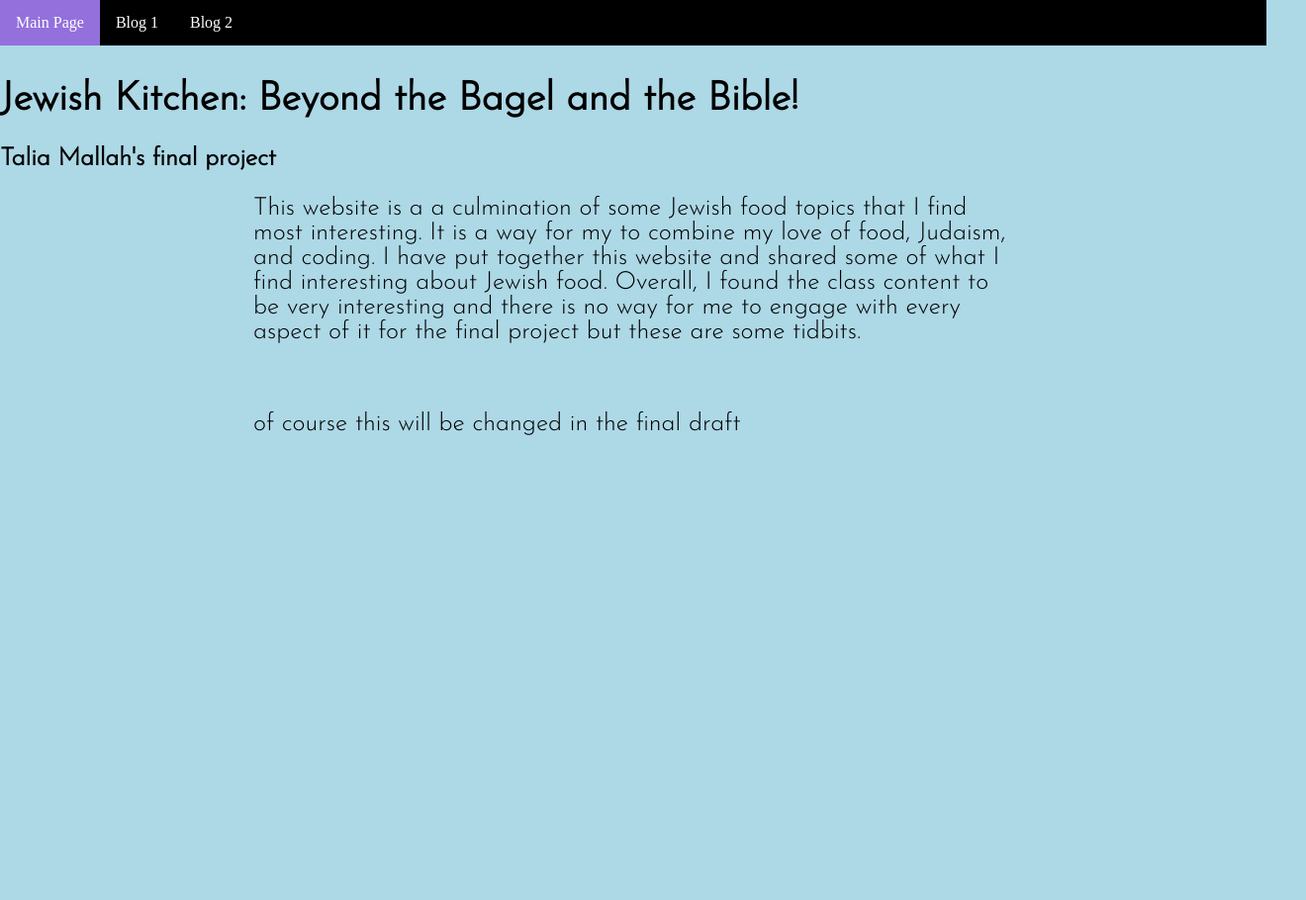
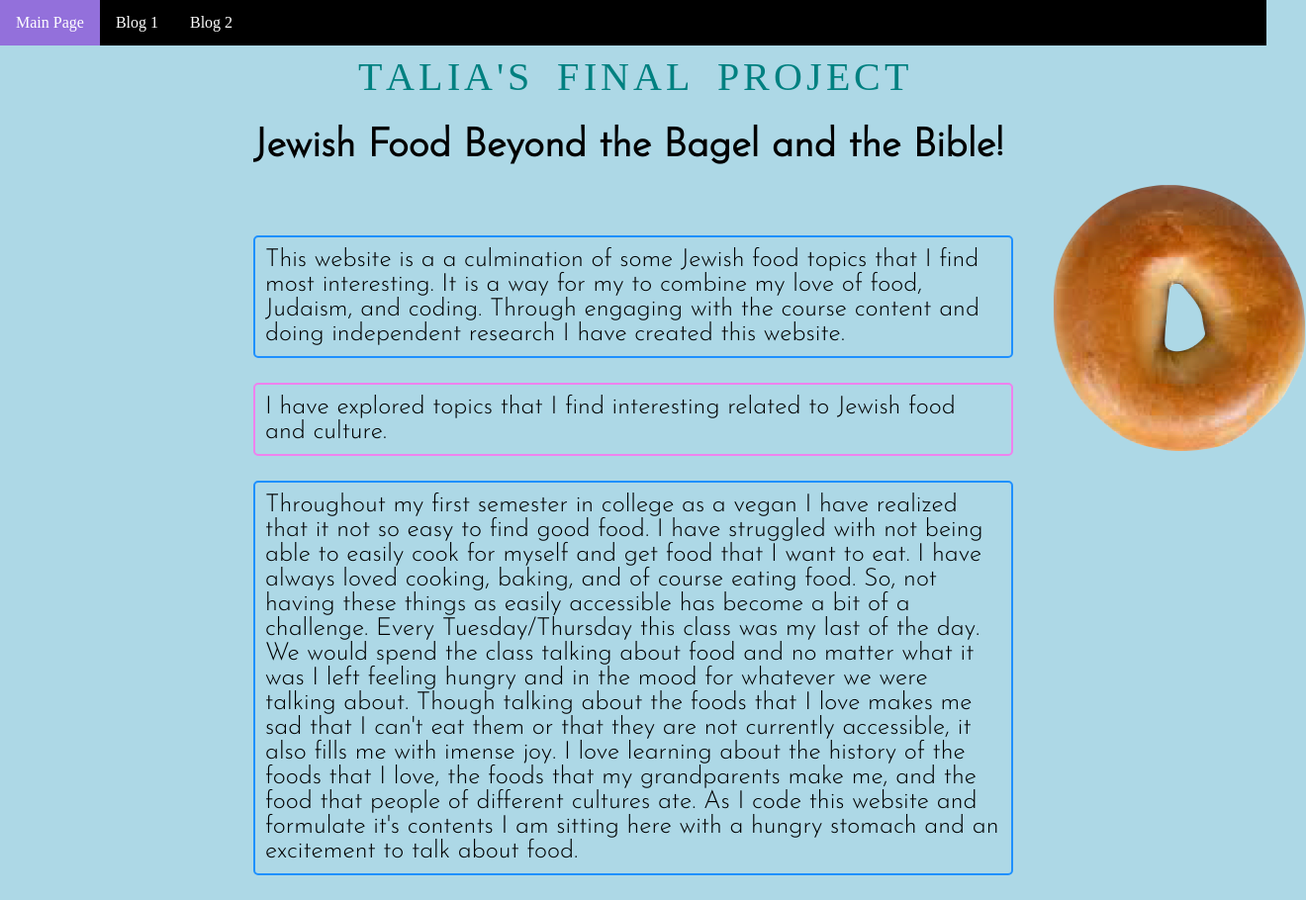
Before and after one commit to TMallah123/FinalProject, a plain HTML site: page talia.html in a window 1280 px wide. Shown: the whole page at 99% size, 1320 px wide, since content can reach past the window. Before the commit the page ends 800 px from the top, so only its background shows below. Drawn offline with Linux system fonts and the light colour scheme.

Commit message:
Update talia.html

```diff
--- a/talia.html
+++ b/talia.html
@@ -3,41 +3,68 @@
      <meta charset="UTF-8">
     <title>Final Project</title>
 
-
-
 </head>
-
     <div class="menu">
-
-
-
     <ul>
 
         <link rel="stylesheet" Href= "STYLESHEET.css">
+        <link rel="stylesheet" Href= "Pstyle.css">
+        <link rel="stylesheet" Href= "bagel.css">
         <link rel="stylesheet" Href= "Navipage.css" >
-
-        <li> <a href="kitchenClassProj/talia.html">Main Page</a> </li>
-
+        <li> <a href="kitchenClassProj/index.html">Main Page</a> </li>
         <li> <a href="Pages/Blog1.html">Blog 1</a> </li>
         <li> <a href="Pages/Blog2.html">Blog 2</a> </li>
-
-
 
        </ul>
   </div>
 
 <body>
     <br/><br/><br/>
-    <h1>Jewish Kitchen: Beyond the Bagel and the Bible!</h1>
 
-    <h2>Talia Mallah's final project</h2>
+    <div class="waviy">
+   <span style="--i:1">T</span>
+    <span style="--i:2">A</span>
+    <span style="--i:3">L</span>
+    <span style="--i:4">I</span>
+    <span style="--i:5">A</span>
+    <span style="--i:6">'</span>
+    <span style="--i:7">s</span>
+    <span2 style="--i:8">  </span2>
 
-    <div class="center">
-    <p>This website is a a culmination of some Jewish food topics that I find most interesting. It is a way for my to combine my love of food, Judaism, and coding. I have put together this website and shared some of what I find interesting about Jewish food. Overall, I found the class content to be very interesting and there is no way for me to engage with every aspect of it for the final project but these are some tidbits. </p>
-    <br/>
-    <p>of course this will be changed in the final draft</p>
+    <span style="--i:9">F</span>
+    <span style="--i:10">I</span>
+    <span style="--i:11">N</span>
+    <span style="--i:12">A</span>
+    <span style="--i:13">L</span>
+    <span2 style="--i:14">  </span2>
+    <span style="--i:15">P</span>
+    <span style="--i:16">R</span>
+    <span style="--i:17">O</span>
+    <span style="--i:18">J</span>
+    <span style="--i:19">E</span>
+    <span style="--i:20">C</span>
+    <span style="--i:21">T</span>
 
-     </div>
+  </div>
+
+    <h1 class="indent">Jewish Food Beyond the Bagel and the Bible!</h1>
+
+
+
+   <br>
+    <div class = "center">
+    <p class="blue"  class = "indent">This website is a a culmination of some Jewish food topics that I find most interesting. It is a way for my to combine my love of food, Judaism, and coding. Through engaging with the course content and doing independent research I have created this website. </p>
+
+    <p class="pink" >I have explored topics that I find interesting related to Jewish food and culture.</p>
+        </div>
+  <div class = "relative">
+    <img src="Food-Pics/bagel.PNG" alt="Bagel"/>
+    </div>
+   <div class = "center">
+   <p class="blue" > Throughout my first semester in college as a vegan I have realized that it not so easy to find good food. I have struggled with not being able to easily cook for myself and get food that I want to eat. I have always loved cooking, baking, and of course eating food. So, not having these things as easily accessible has become a bit of a challenge. Every Tuesday/Thursday this class was my last of the day. We would spend the class talking about food and no matter what it was I left feeling hungry and in the mood for whatever we were talking about. Though talking about the foods that I love makes me sad that I can't eat them or that they are not currently accessible, it also fills me with imense joy. I love learning about the history of the foods that I love, the foods that my grandparents make me, and the food that people of different cultures ate.  As I code this website and formulate it's contents I am sitting here with a hungry stomach and an excitement to talk about food.
+        </p>
+      </div>
+
 
     </body>
 
```
